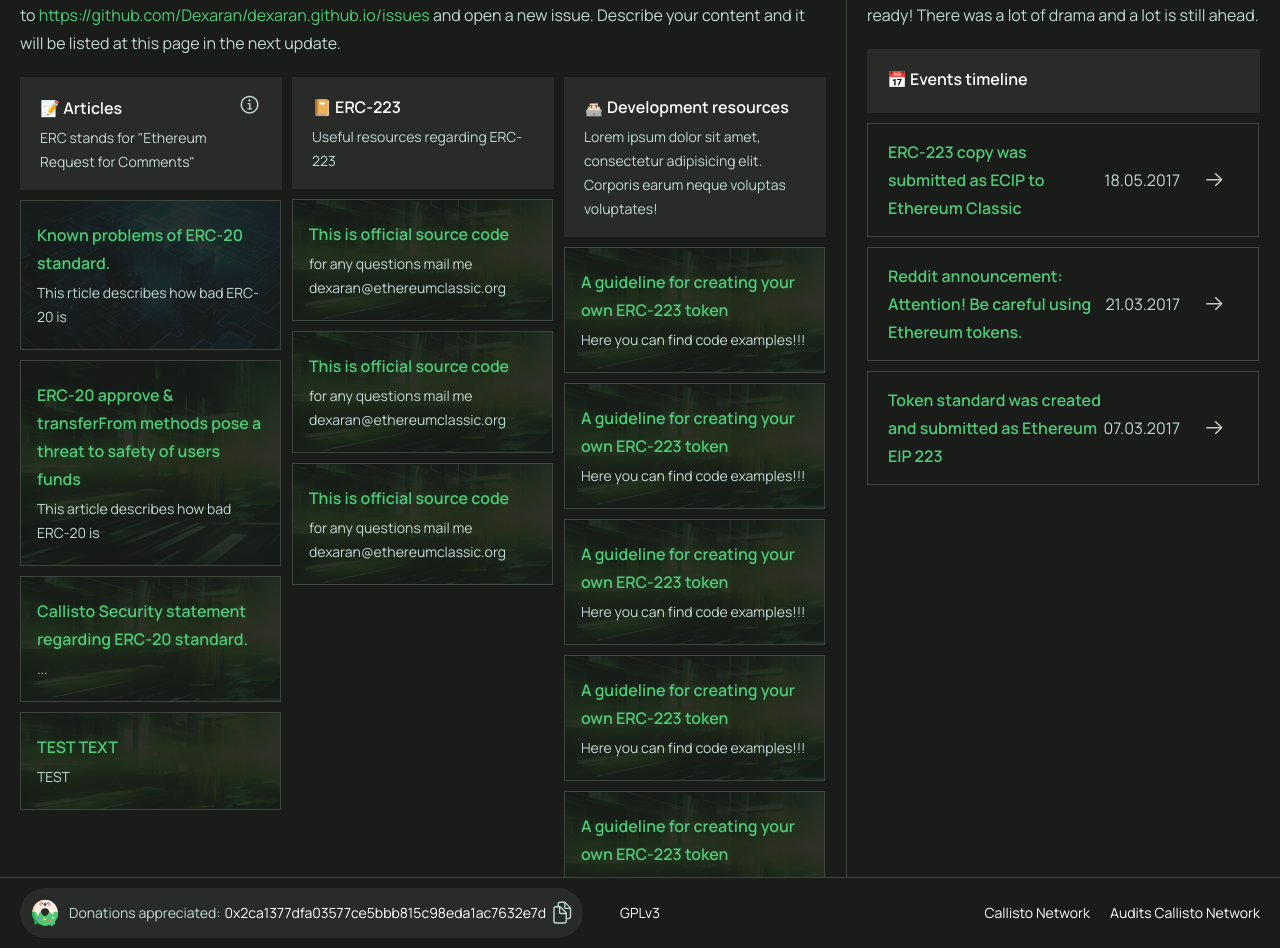
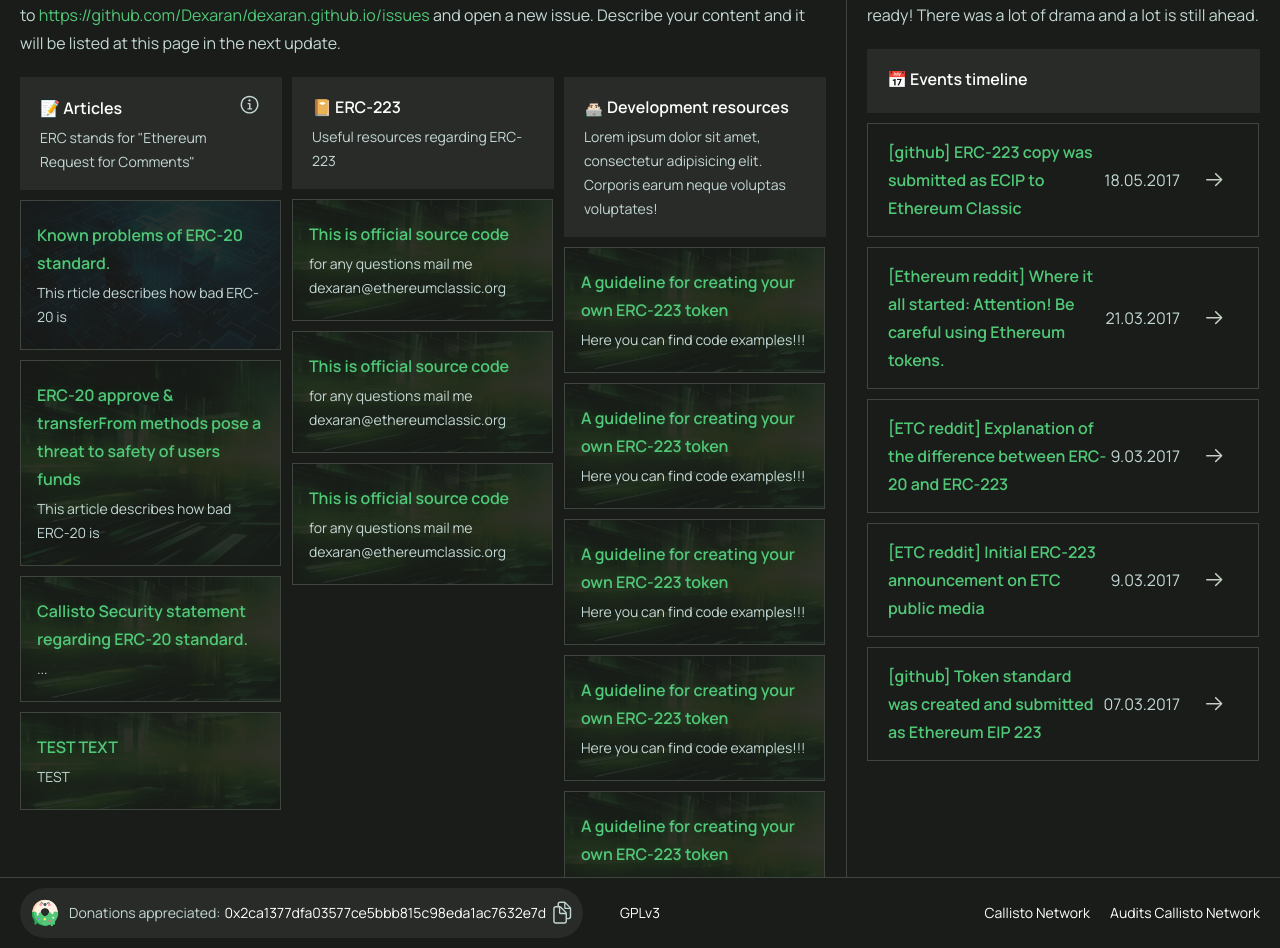
Before and after one commit to Dexaran/dexaran.github.io, a Next.js app in the folder erc223-page-sources/: page / in a window 1280 px wide. Shown: the part 620-1568 px from the top of the page. Built offline with nearby package versions, Linux system fonts and the light colour scheme.

Commit message:
Update events.ts

```diff
--- a/erc223-page-sources/src/constants/events.ts
+++ b/erc223-page-sources/src/constants/events.ts
@@ -2,19 +2,30 @@ import {IRecentEvent} from "../types";
 
 export const events: IRecentEvent[] = [
   {
-    title: "ERC-223 copy was submitted as ECIP to Ethereum Classic",
+    title: "[github] ERC-223 copy was submitted as ECIP to Ethereum Classic",
     url: "https://github.com/ethereumproject/ECIPs/issues/53",
     date: "18.05.2017",
     id: "tag_eip_submission",
   },
   {
-    title: "Reddit announcement: Attention! Be careful using Ethereum tokens.",
+    title: "[Ethereum reddit] Where it all started: Attention! Be careful using Ethereum tokens.",
     url: "https://www.reddit.com/r/ethereum/comments/60ql37/attention_be_careful_using_ethereum_tokens/",
     date: "21.03.2017",
     id: "reddit_early_warnings",
   },
   {
-    title: "Token standard was created and submitted as Ethereum EIP 223",
+    title: "[ETC reddit] Explanation of the difference between ERC-20 and ERC-223",
+    url: "https://www.reddit.com/r/EthereumClassic/comments/5ydst4/explanation_of_the_difference_between_erc20_and/",
+    date: "9.03.2017",
+  },
+  {
+    title: "[ETC reddit] Initial ERC-223 announcement on ETC public media",
+    url: "https://www.reddit.com/r/EthereumClassic/comments/5xn8p8/new_erc_tokens_standard_proposal/",
+    date: "9.03.2017",
+    id: "tag_eip_submission",
+  },
+  {
+    title: "[github] Token standard was created and submitted as Ethereum EIP 223",
     url: "https://github.com/ethereum/eips/issues/223",
     date: "07.03.2017",
     id: "tag_eip_submission",
```
